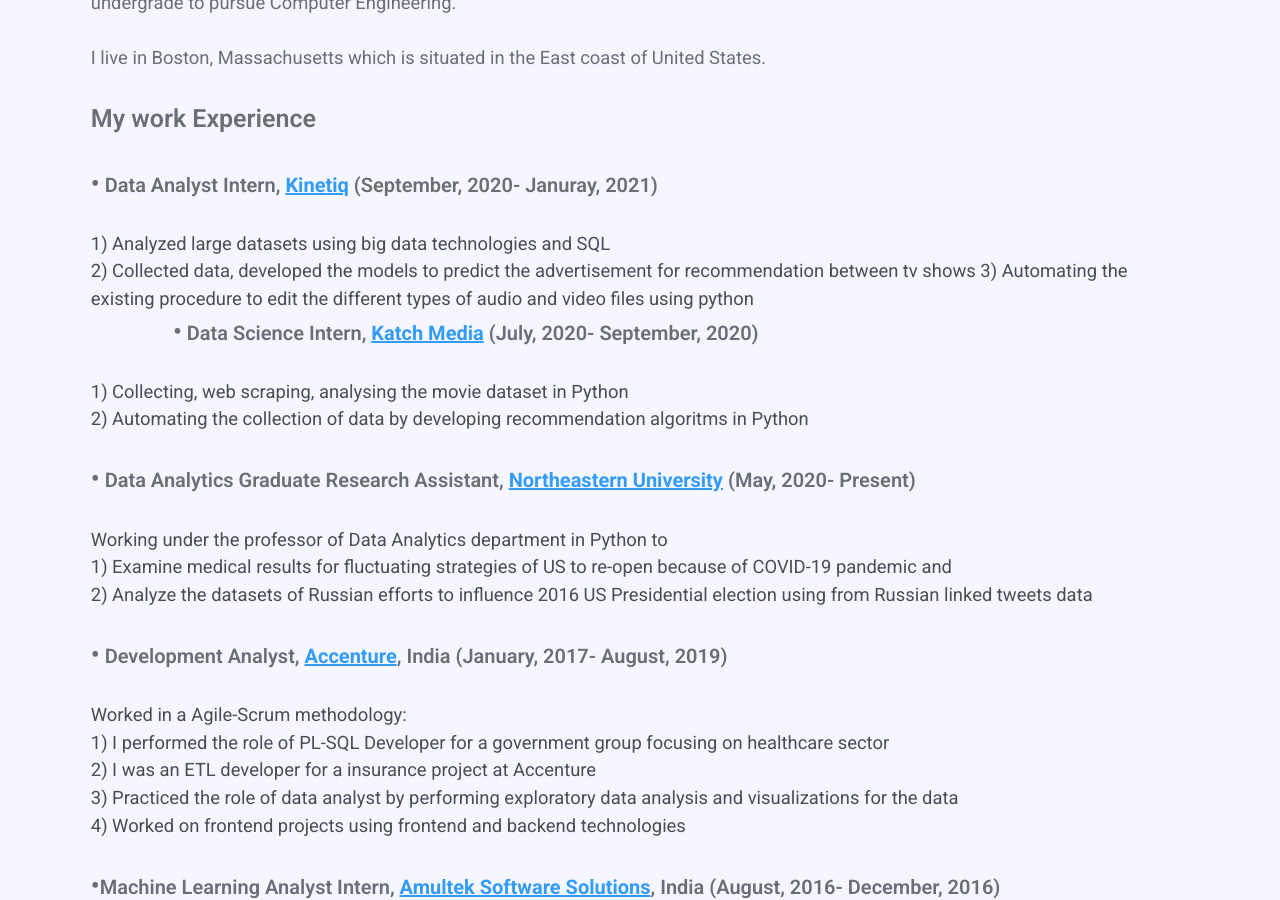
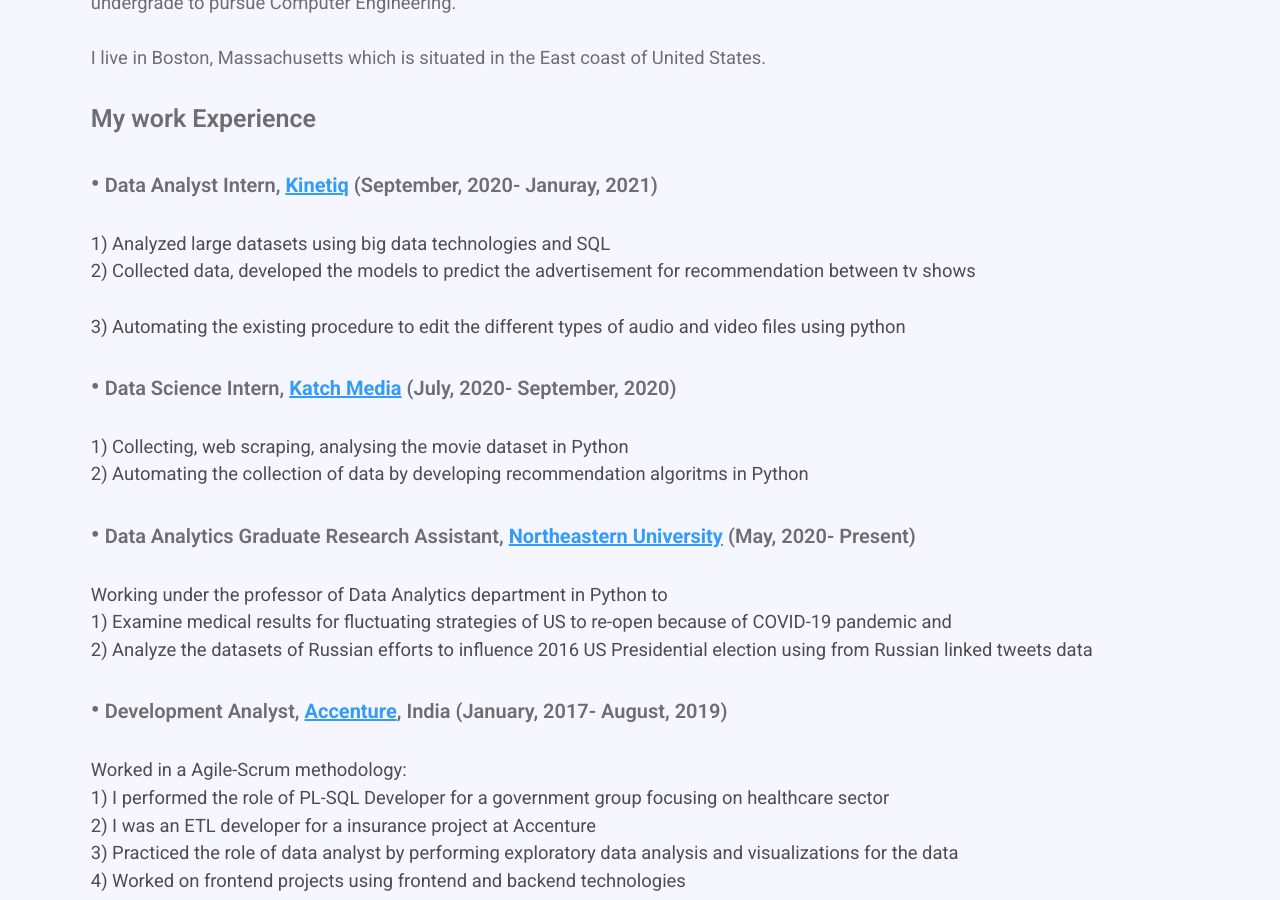
Before and after one commit to chigzz-github/chigzz_portfolio, a Jekyll site: the page built from using-subcategories.html, in a window 1280 px wide and 900 px high, scrolled down 627 px. Built offline with Jekyll 4.4.1, drawn with Linux system fonts in a browser that asks for light colours; nearby versions of some CDN libraries; comment, search, counter and statistics services are not loaded.

Commit message:
Kinetiq07

```diff
--- a/_layouts/category.html
+++ b/_layouts/category.html
@@ -57,6 +57,7 @@
 		   			<div>&nbsp;&nbsp;&nbsp;&nbsp;&nbsp;&nbsp;&nbsp;&nbsp;&nbsp;&nbsp;&nbsp;&nbsp;&nbsp;&nbsp;&nbsp;&nbsp;&nbsp;&nbsp;&nbsp;&nbsp;&nbsp;&nbsp;&nbsp;&nbsp;&nbsp;&nbsp;</div>
 
            2) Collected data, developed the models to predict the advertisement for recommendation between tv shows
+		  <div><br></br></div>
 
 		  3) Automating the existing procedure to edit the different types of audio and video files using python
 		  <div><br></br></div>
```
